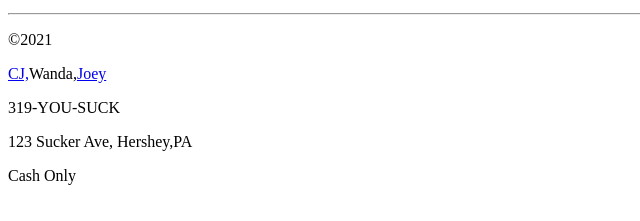
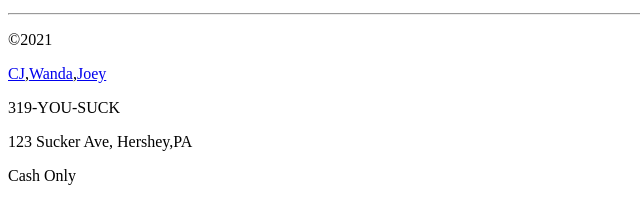
Before and after one commit to Joey393d/Lab04, a plain HTML site: page index.html in a window 1280 px wide. Shown: the part 393-614 px from the top of the page, 0-640 px from the left. Drawn offline with Linux system fonts and the light colour scheme.

Commit message:
added links to W and C

```diff
--- a/index.html
+++ b/index.html
@@ -44,7 +44,7 @@
     <hr>
     <footer>
         <p>©2021</p>
-        <p><a href=https://github.com/cjf2022>CJ,</a>Wanda,<a href=https://github.com/Joey393d>Joey</a></p>
+        <p><a href=https://github.com/cjf2022>CJ</a>,<a href=https://github.com/atyourservicecc>Wanda</a>,<a href=https://github.com/Joey393d>Joey</a></p>
         <p>319-YOU-SUCK</p>
         <p>123 Sucker Ave, Hershey,PA</p>
         <p>Cash Only</p>
```
